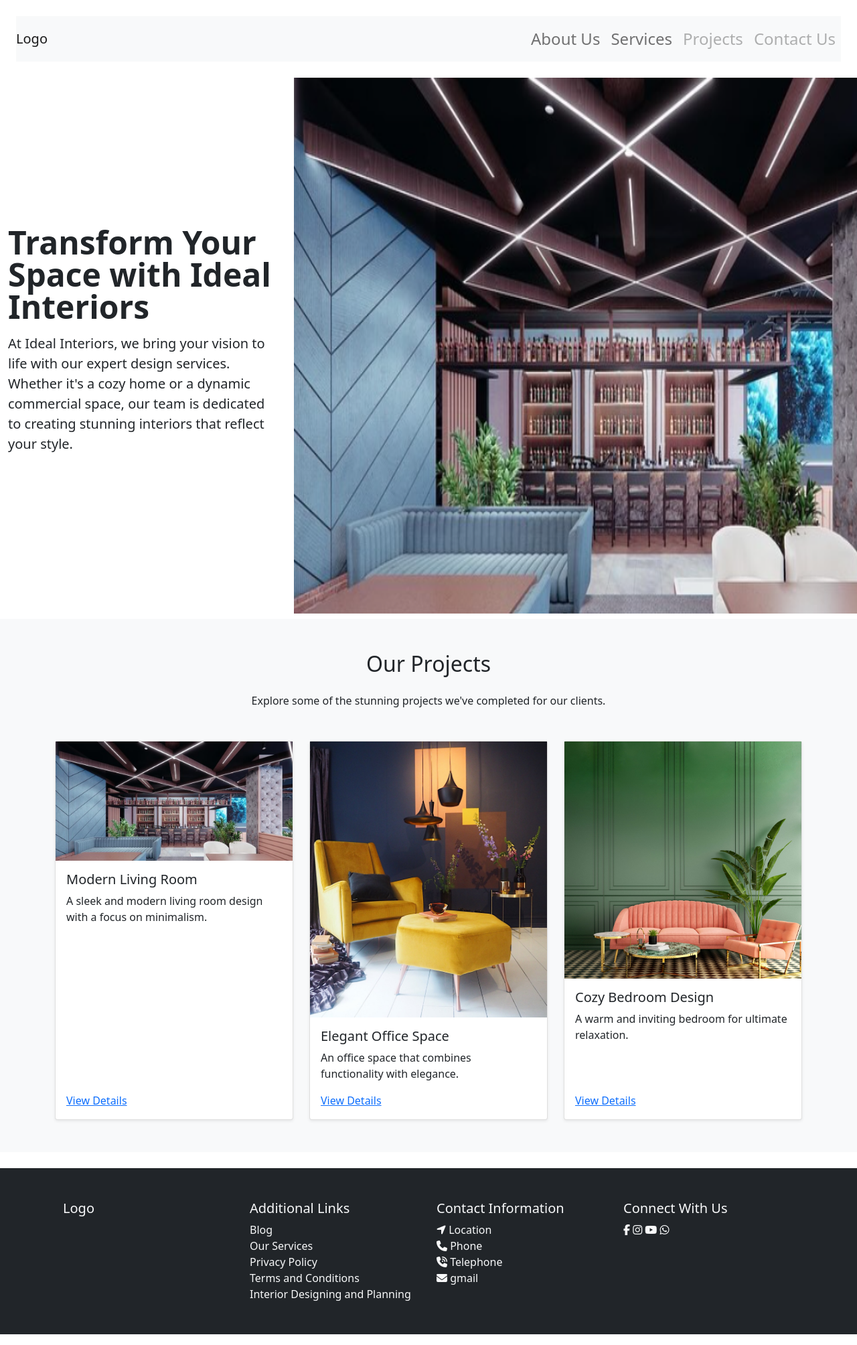
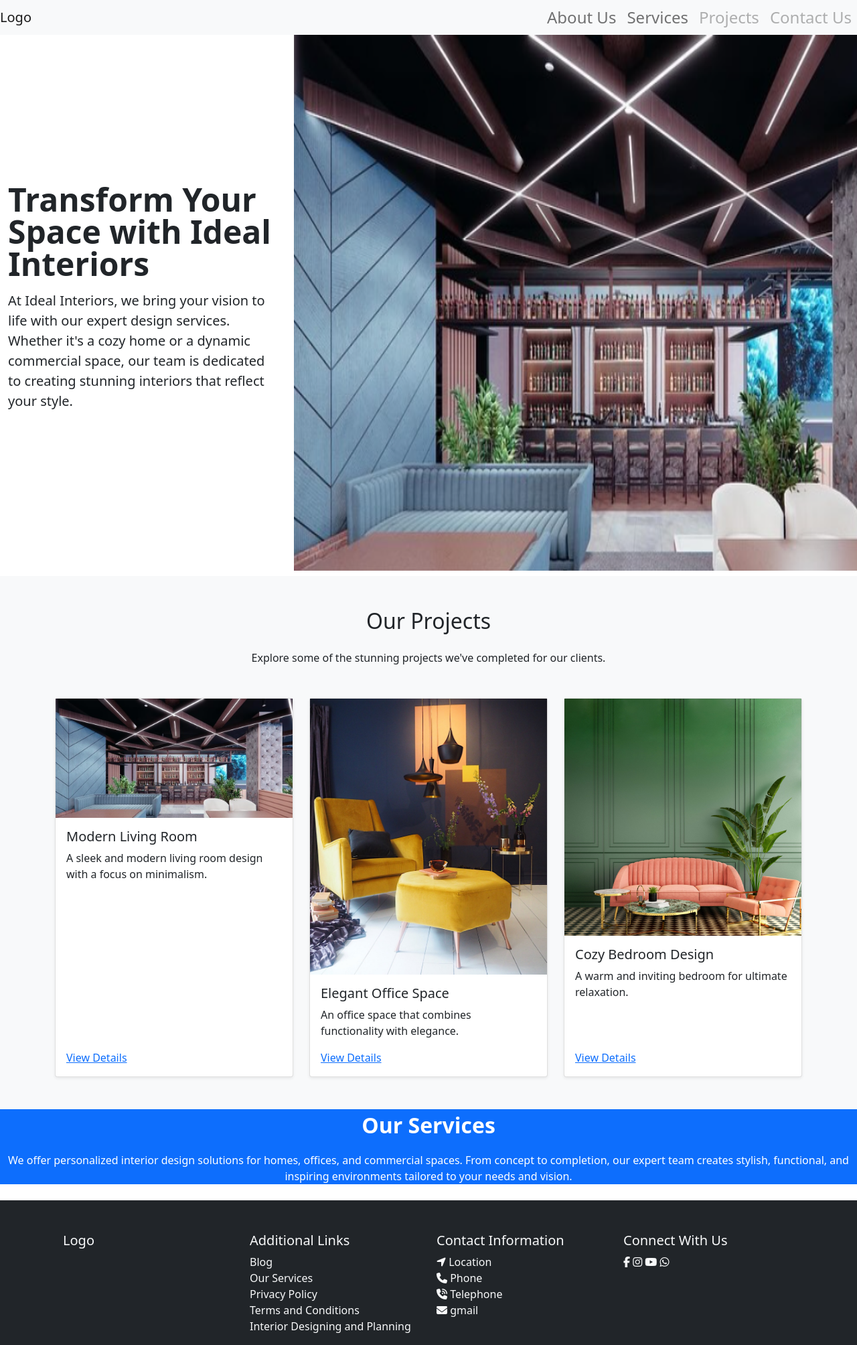
Before and after one commit to prabaldeshar/django-business-website, a Django app: page / in a window 1280 px wide; the page is wider, and only the part inside the window is pictured. Shown: the top 2008 px of that part at 67% size. Run offline with Django 5.2, Linux system fonts and the light colour scheme.

Commit message:
our services

```diff
--- a/website/templates/website/home.html
+++ b/website/templates/website/home.html
@@ -14,7 +14,7 @@
   <body>
       <div mt-3 mb-3 mr-2 ml-2>
     <!-- Nav Bar -->
-    <nav class="navbar navbar-expand-lg navbar-light bg-light m-4">
+    <nav class="navbar navbar-expand-lg navbar-light bg-light m-0 py-0">
         <a class="navbar-brand" href="#">Logo</a>
         <button class="navbar-toggler" type="button" data-toggle="collapse" data-target="#navbarSupportedContent" aria-controls="navbarSupportedContent" aria-expanded="false" aria-label="Toggle navigation">
           <span class="navbar-toggler-icon"></span>
@@ -91,6 +91,14 @@
             </div>
         </div>
         </section>
+
+    <!-- Our-Services -->
+        <div class="container-fluid bg-primary text-white">
+          <p class="text-center fw-bolder fs-2">Our Services</p>
+          <p class="text-center">We offer personalized interior design solutions for homes, offices,
+            and commercial spaces. From concept to completion, our expert team creates stylish, functional,
+            and inspiring environments tailored to your needs and vision.</p>
+        </div>
 
     <!-- Footer -->
     <footer class="bg-body-tertiary text-left mt-4 bg-dark">
```
